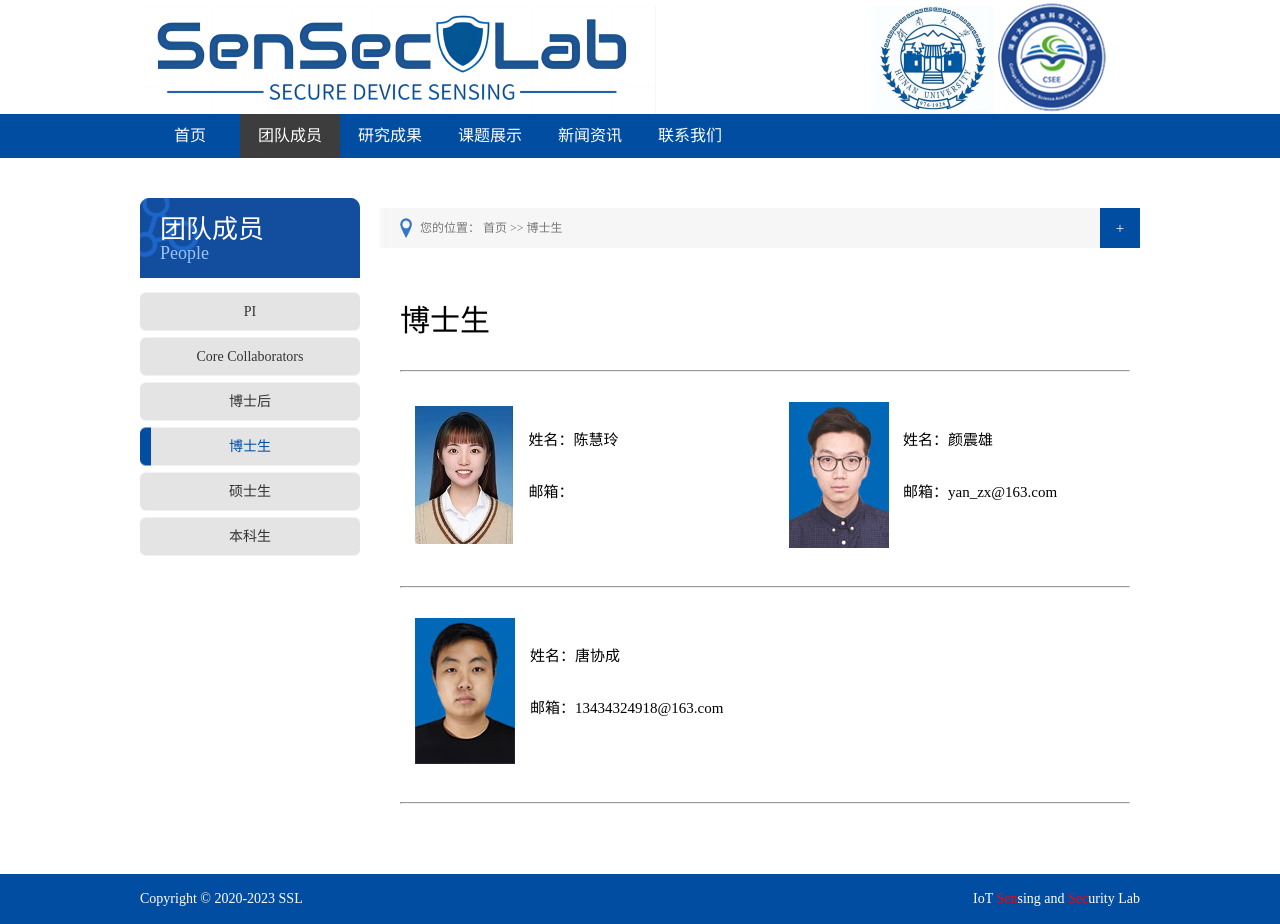
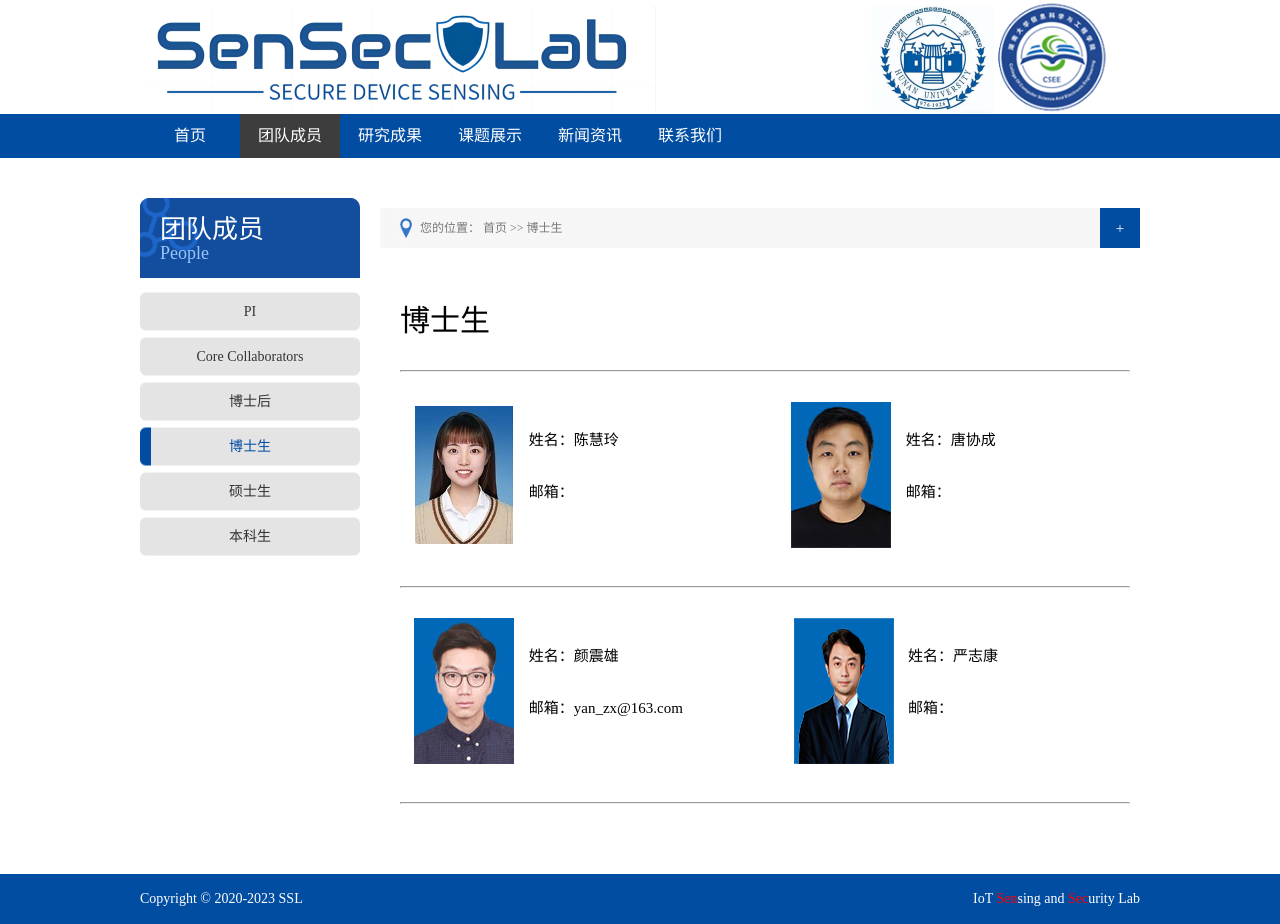
Before and after one commit to senseclab/senseclab.github.io, a Jekyll site: the page built from pages/doctor.html, in a window 1280 px wide. Built offline with Jekyll 4.4.1, drawn with Linux system fonts in a browser that asks for light colours.

Commit message:
lab news

```diff
--- a/pages/doctor.html
+++ b/pages/doctor.html
@@ -19,16 +19,18 @@ description: 博士生
           <td width="120"><p align="center"><img src="/images/staff/chenhuiling_doctor.jpg"></p></td>
           <td width="235"><p>姓名：陈慧玲</p><br><p>邮箱：</p><br></td>
           <td width="20"></td>
-          <td width="120"><p align="center"><img src="/images/staff/yanzhenxiong_doctor.jpg"></p></td>
-          <td width="235"><p>姓名：颜震雄</p><br><p>邮箱：yan_zx@163.com</p><br></td>
+          <td width="120"><p align="center"><img src="/images/staff/tangxiecheng_doctor.jpg"></p></td>
+          <td width="235"><p>姓名：唐协成</p><br><p>邮箱：</p><br></td>
         </tr>
       </table>
       <hr>
       <table style="margin-top:30px;margin-bottom:30px">
         <tr>
-          <td width="120"><p align="center"><img src="/images/staff/tangxiecheng_doctor.jpg"></p></td>
-          <td width="235"><p>姓名：唐协成</p><br><p>邮箱：13434324918@163.com</p><br></td>
+          <td width="120"><p align="center"><img src="/images/staff/yanzhenxiong_doctor.jpg"></p></td>
+          <td width="235"><p>姓名：颜震雄</p><br><p>邮箱：yan_zx@163.com</p><br></td>
           <td width="20"></td>
+          <td width="120"><p align="center"><img src="/images/staff/yanzhikang_doctor.jpg"></p></td>
+          <td width="235"><p>姓名：严志康</p><br><p>邮箱：</p><br></td>
         </tr>
       </table>
       <hr>
```
Also changed, not shown: pages/people.html (+6 -4 lines), images/staff/yanzhikang_doctor.jpg (added).
